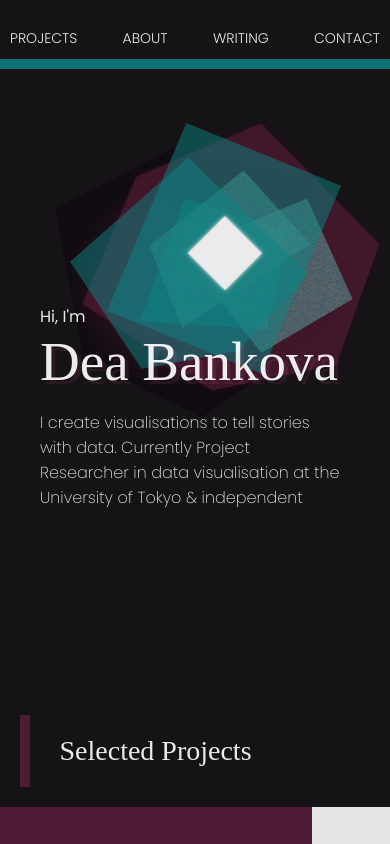
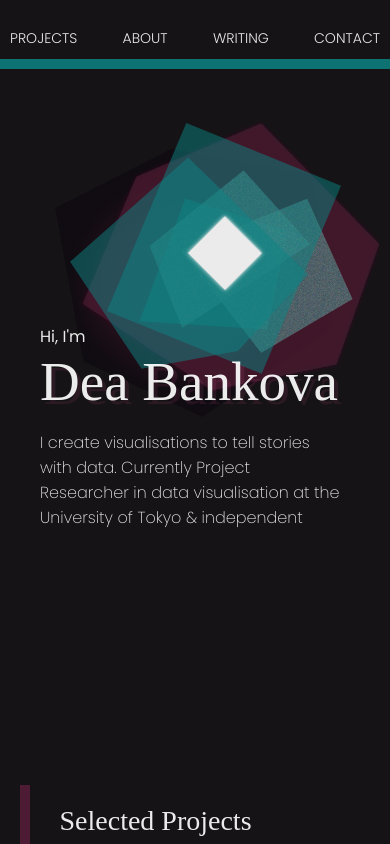
Before and after one commit to deaxmachina/dea_bankova, a React (Create React App) app: page / in a window 390 px wide. Shown: the top 844 px of the page. Built offline with nearby package versions, Linux system fonts and the light colour scheme; a web font is replaced by a local one.

Commit message:
media queries for hero page adjustment

```diff
--- a/src/Components/HeroPage/HeroPage.css
+++ b/src/Components/HeroPage/HeroPage.css
@@ -87,16 +87,25 @@
 /******************** Media Queries *****************************/
 /****************************************************************/
 
+/* if the screen is tall or in portrait mode and very tall */
 @media (min-height: 750px) and (orientation: portrait), (min-height: 900px) {
   #hero-section {
-    margin-bottom: 180px;
+    margin-bottom: 230px;
   }
 }
-@media (min-height: 700px) and (orientation: portrait) {
+/* not very large mobile phones  */
+@media (min-height: 500px) and (max-height: 650px) and (orientation: portrait) {
   #hero-section {
+    margin-bottom: 120px;
+  }
+}
+@media (min-height: 650px) and (max-height: 750px) and (orientation: portrait) {
+  #hero-section {
+    margin-bottom: 150px;
   }
 }
 
+/* width-based mostly for big screens */
 @media(max-width: 1100px) {
   #hero-text-container {
     margin-top: 150px;
@@ -112,14 +121,17 @@
 }
 
 @media(max-width: 850px) {
+  #hero-text-container, #hero-menu-container, .menu-underline {
+    margin-left: 75px;
+  }
   #hero-text-container {
     margin-top: 100px;
     width: 300px;
   }
   #header-viz-container {
     top: 80px;
-    left: -30px;
-    transform: scale(0.9);
+    left: 0px;
+    transform: scale(0.8);
   }
 }
 
@@ -167,7 +179,7 @@
 @media(max-width: 420px) and (max-height: 900px) {
   #hero-text-container {
     width: 300px;
-    margin-top: 210px;
+    margin-top: 230px;
     margin-left: 40px;
   }
   #hero-menu-container, .menu-underline {
@@ -192,13 +204,14 @@
 /* Small phone like older iPhones*/
 @media(max-width: 360px) {
   #hero-text-container {
+    margin-top: 170px;
     margin-left: 30px;
   }
   #hero-menu-container {
     margin-top: 15px;
   }
   #header-viz-container {
-    top: 30px;
+    top: 60px;
     left: 10px;
     transform: scale(0.9);
   }
```
